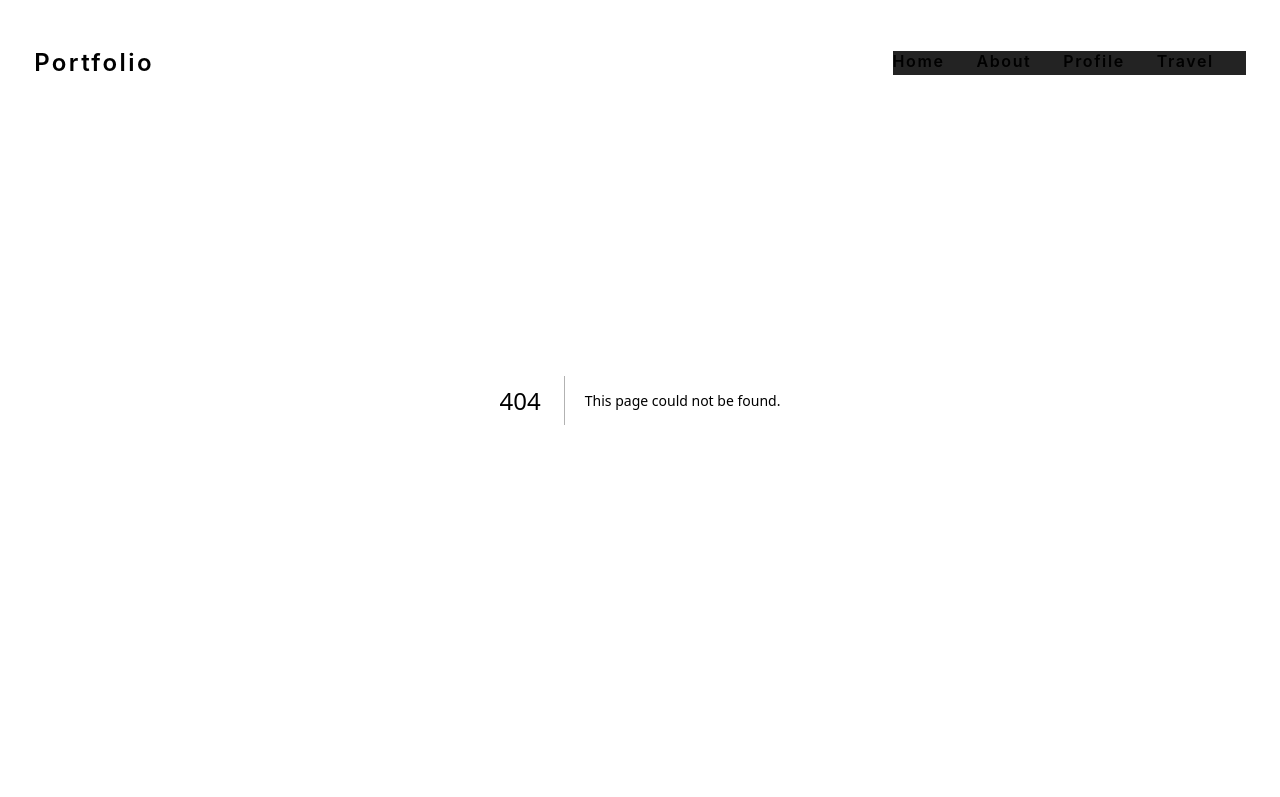
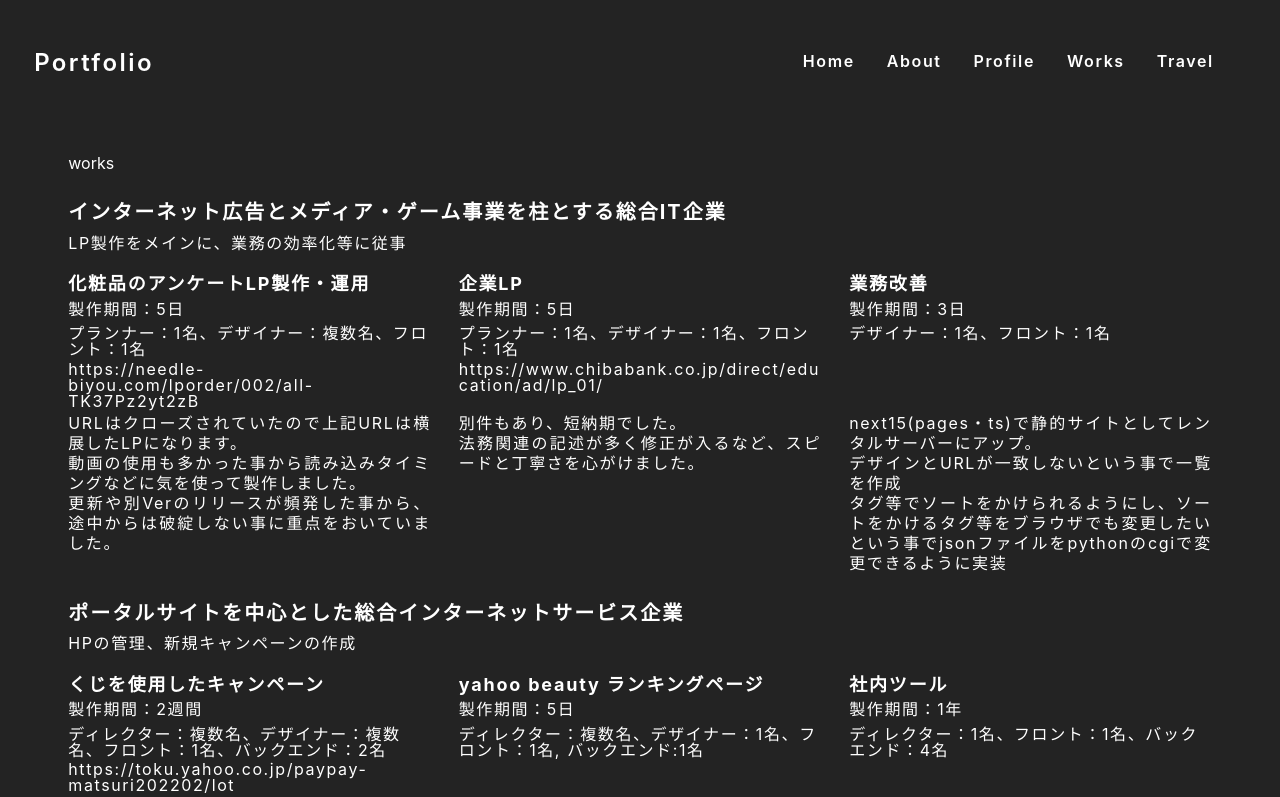
Before and after one commit to SK1923/portfolio, a Next.js app: page /portfolio/works in a window 1280 px wide. Before the commit this address had no page. Shown: the top 797 px of the page. Built offline with nearby package versions, Linux system fonts and the light colour scheme.

Commit message:
add: works

```diff
--- /dev/null
+++ b/src/app/works/page.tsx
@@ -0,0 +1,150 @@
+'use client';
+
+import React from 'react';
+import '../../css/layout/_works.scss';
+
+type AboutItem = {
+  id: number;
+  ttl: string;
+  term: string;
+  team: string;
+  url: string;
+  point: string[];
+};
+
+const list01: AboutItem[] = [
+  {
+    id: 0,
+    ttl: '化粧品のアンケートLP製作・運用',
+    term: '製作期間：5日',
+    team: 'プランナー：1名、デザイナー：複数名、フロント：1名',
+    url: 'https://needle-biyou.com/lporder/002/all-TK37Pz2yt2zB',
+    point: [
+      'URLはクローズされていたので上記URLは横展したLPになります。',
+      '動画の使用も多かった事から読み込みタイミングなどに気を使って製作しました。',
+      '更新や別Verのリリースが頻発した事から、途中からは破綻しない事に重点をおいていました。'
+    ],
+  },
+  {
+    id: 1,
+    ttl: '企業LP',
+    term: '製作期間：5日',
+    team: 'プランナー：1名、デザイナー：1名、フロント：1名',
+    url: 'https://www.chibabank.co.jp/direct/education/ad/lp_01/',
+    point: [
+      '別件もあり、短納期でした。',
+      '法務関連の記述が多く修正が入るなど、スピードと丁寧さを心がけました。'
+    ],
+  },
+  {
+    id: 2,
+    ttl: '業務改善',
+    term: '製作期間：3日',
+    team: 'デザイナー：1名、フロント：1名',
+    url: '',
+    point: [
+      'next15(pages・ts)で静的サイトとしてレンタルサーバーにアップ。',
+      'デザインとURLが一致しないという事で一覧を作成',
+      'タグ等でソートをかけられるようにし、ソートをかけるタグ等をブラウザでも変更したいという事でjsonファイルをpythonのcgiで変更できるように実装'
+    ],
+  },
+];
+
+const list02: AboutItem[] = [
+  {
+    id: 0,
+    ttl: 'くじを使用したキャンペーン',
+    term: '製作期間：2週間',
+    team: 'ディレクター：複数名、デザイナー：複数名、フロント：1名、バックエンド：2名',
+    url: 'https://toku.yahoo.co.jp/paypay-matsuri202202/lot',
+    point: [
+      'javaを使用。派遣期間の3年間で4回製作',
+      '毎年深夜作業が発生するなど、大変でした。',
+      'エンジニア2名と電車もなく朝方に終わった際にレンタルサイクルで家まで帰ったのは、いい思い出です。'
+    ],
+  },
+  {
+    id: 1,
+    ttl: 'yahoo beauty ランキングページ',
+    term: '製作期間：5日',
+    team: 'ディレクター：複数名、デザイナー：1名、フロント：1名, バックエンド:1名',
+    url: '',
+    point: [
+      'フロントとして企画から参加。',
+      '目標は掲載する美容師の数を増やす事で、美容師を探してるユーザーが自分にあった美容師を見つけられるようにするかでした。',
+      '約600枚の画像を読み込ませたり、yahooID等のデータから表示を出し分けたりしました。',
+      'バックエンドが用意したデータをデザインに落とし込む際に、表示タイミングやスクリプトのスピード改善を学びました。'
+    ],
+  },
+  {
+    id: 2,
+    ttl: '社内ツール',
+    term: '製作期間：1年',
+    team: 'ディレクター：1名、フロント：1名、バックエンド：4名',
+    url: '',
+    point: [
+      'Vue/Nuxt（ts）で製作。キャンペーンのパーセントを計算するツール。',
+      'CSSを対応するような人がいなかったので、フロント側のデザインやデータ処理、バリデーションを対応。',
+      '退職まで各サービスから上がってくる要望等に都度対応、改善していました。'
+    ],
+  },
+];
+
+const Works = () => {
+  return (
+    <section className='works'>
+      <div className='inner'>
+        <h2 className='works_ttl'>works</h2>
+
+        <div className='works_box'>
+          <p className='works_box_company'>インターネット広告とメディア・ゲーム事業を柱とする総合IT企業</p>
+          <p className='works_box_intro'>LP製作をメインに、業務の効率化等に従事</p>
+          <ul className='works_list'>
+            {list01.map((value) => (
+              <li className='works_item' key={value.id}>
+                <p className='works_item_ttl'>{value.ttl}</p>
+                <p className='works_item_term'>{value.term}</p>
+                <p className='works_item_team'>{value.team}</p>
+                <p className='works_item_url'><a href={`${value.url}`} target='_blank' rel="noopener noreferrer">{value.url}</a></p>
+                <p className="works_item_point">
+                  {value.point.map((line, i) => (
+                    <React.Fragment key={i}>
+                      {line}
+                      <br />
+                    </React.Fragment>
+                  ))}
+                </p>
+              </li>
+            ))}
+          </ul>
+        </div>
+
+        <div className='works_box'>
+          <p className='works_box_company'>ポータルサイトを中心とした総合インターネットサービス企業</p>
+          <p className='works_box_intro'>HPの管理、新規キャンペーンの作成</p>
+          <ul className='works_list'>
+            {list02.map((value) => (
+              <li className='works_item' key={value.id}>
+                <p className='works_item_ttl'>{value.ttl}</p>
+                <p className='works_item_term'>{value.term}</p>
+                <p className='works_item_team'>{value.team}</p>
+                <p className='works_item_url'><a href={`${value.url}`} target='_blank' rel="noopener noreferrer">{value.url}</a></p>
+                <p className="works_item_point">
+                  {value.point.map((line, i) => (
+                    <React.Fragment key={i}>
+                      {line}
+                      <br />
+                    </React.Fragment>
+                  ))}
+                </p>
+              </li>
+            ))}
+          </ul>
+        </div>
+
+      </div>
+    </section>
+  );
+};
+
+export default Works;
--- a/src/compornents/Header.tsx
+++ b/src/compornents/Header.tsx
@@ -55,7 +55,7 @@ function Header() {
         </div>
         <nav className="header_nav" ref={navRef}>
           <ul className="header_list">
-            {['/', '/about', '/profile', '/travel'].map((path, i) => (
+            {['/', '/about', '/profile', '/works', '/travel'].map((path, i) => (
               <li
                 key={path}
                 className="header_item"
--- a/src/css/layout/_work.scss
+++ b/src/css/layout/_travel.scss
@@ -4,7 +4,7 @@
 
 @use '../global';
 
-.work {
+.travel {
   padding: calc(#{global.x-calc-percent(60px)} + 28px) 0 0;
   max-width: map.get(global.$mq-breakpoints, xlarge);
   margin: 0 auto;
--- /dev/null
+++ b/src/css/layout/_works.scss
@@ -0,0 +1,117 @@
+@charset "utf-8";
+
+@use "sass:map";
+
+@use '../global';
+
+.works {
+  padding: calc(#{global.x-calc-percent(60px)} + 28px) 0 0;
+  max-width: map.get(global.$mq-breakpoints, xlarge);
+  margin: 0 auto;
+
+  @include global.mq(medium, min, true) {
+    padding: global.x-calc-percent(60px) 0 0;
+  }
+
+  &_subttl {
+    margin: global.x-calc-percent(20px) 0 0;
+  }
+
+  .inner {
+    padding-bottom: global.x-calc-percent(80px);
+  }
+
+  &_box {
+    width: 100%;
+    margin: global.x-calc-percent(20px) 0;
+    word-wrap: break-word;
+
+    &_company {
+      $font: 20px;
+      @include global.resFont(18px, $font );
+      @include global.font-resProperty($font, 20px, 700, 100);
+    }
+
+    &_intro {
+      margin: global.x-calc-percent(8px) 0 0;
+      $font: 16px;
+      @include global.resFont(14px, $font );
+      @include global.font-resProperty($font, 16px, 400, 100);
+    }
+
+    @include global.mq(medium, max, true) {
+      padding: global.x-calc-percent(40px) 0 0;
+
+      &_company {
+        line-height: 1.4;
+      }
+
+      &_intro {
+        margin: global.x-calc-percent(16px) 0 0;
+      }
+    }
+  }
+
+  &_list {
+    margin: global.x-calc-percent(16px) 0 0;
+    display: grid;
+    grid-template-columns: repeat(auto-fit, minmax(300px, 1fr));
+    grid-template-rows: repeat(5, auto);
+    gap: 28px;
+
+    @include global.mq(medium, max, true) {
+      margin: global.x-calc-percent(60px) 0 0;
+    }
+  }
+
+  &_item {
+    width: 100%;
+    line-height: 1.4;
+    display: grid;
+    grid-template-rows: subgrid;
+    grid-row: span 5;
+    gap: 0;
+    word-break: break-word;
+
+    &_ttl {
+      $font: 18px;
+      @include global.resFont(16px, $font );
+      @include global.font-resProperty($font, 18px, 700, 100);
+      grid-row: 1;
+    }
+
+    &_term {
+      margin: global.x-calc-percent(16px) 0 0;
+      grid-row: 2;
+      $font: 16px;
+      @include global.resFont(14px, $font );
+      @include global.font-resProperty($font, 16px, 400, 100);
+    }
+
+    &_team {
+      margin: global.x-calc-percent(8px) 0 0;
+      grid-row: 3;
+      $font: 16px;
+      @include global.resFont(14px, $font );
+      @include global.font-resProperty($font, 16px, 400, 100);
+    }
+
+    &_url {
+      margin: global.x-calc-percent(8px) 0 0;
+      grid-row: 4;
+      $font: 16px;
+      @include global.resFont(14px, $font );
+      @include global.font-resProperty($font, 16px, 400, 100);
+    }
+
+    &_point {
+      margin: global.x-calc-percent(8px) 0 0;
+      text-align: justify;
+      grid-row: 5;
+      align-self: start;
+      $font: 16px;
+      @include global.resFont(14px, $font );
+      @include global.font-resProperty($font, 20px, 400, 100);
+    }
+  }
+}
```
Also changed, not shown: src/app/travel/page.tsx (+7 -7 lines).
